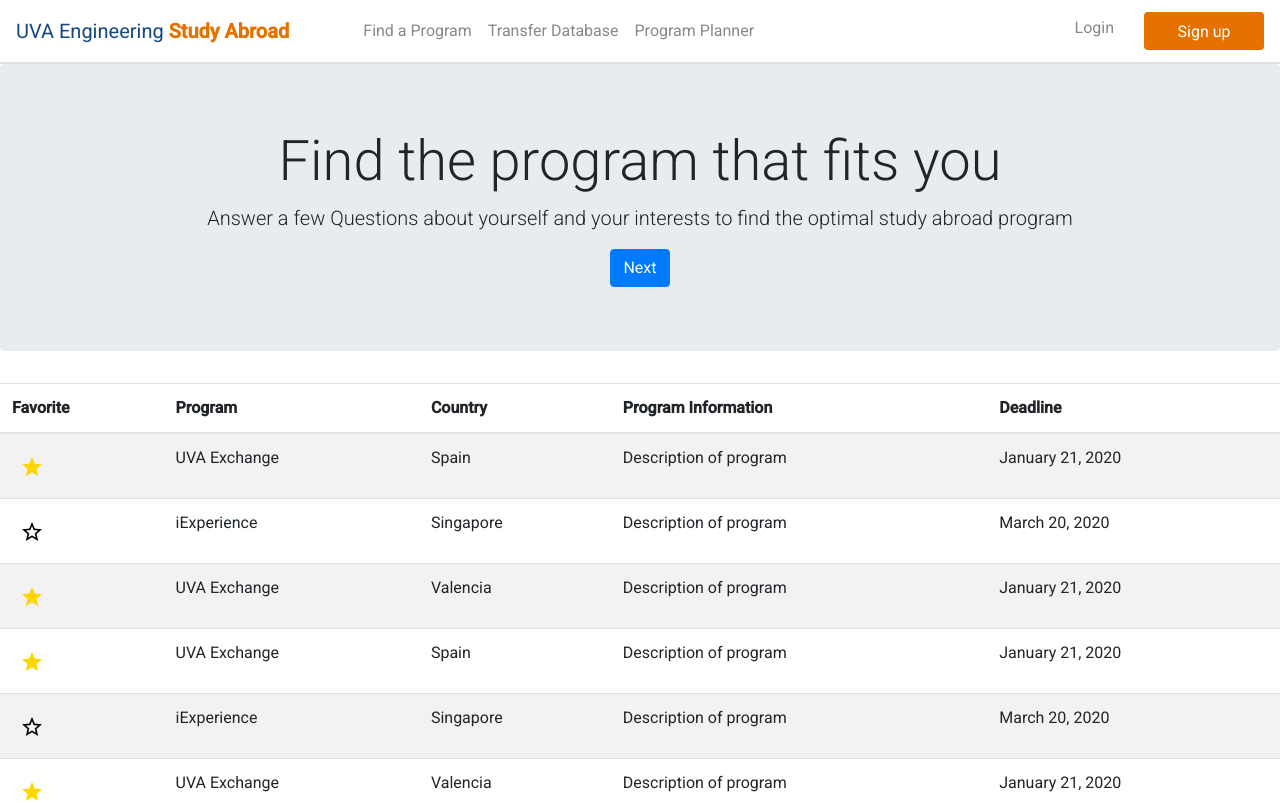
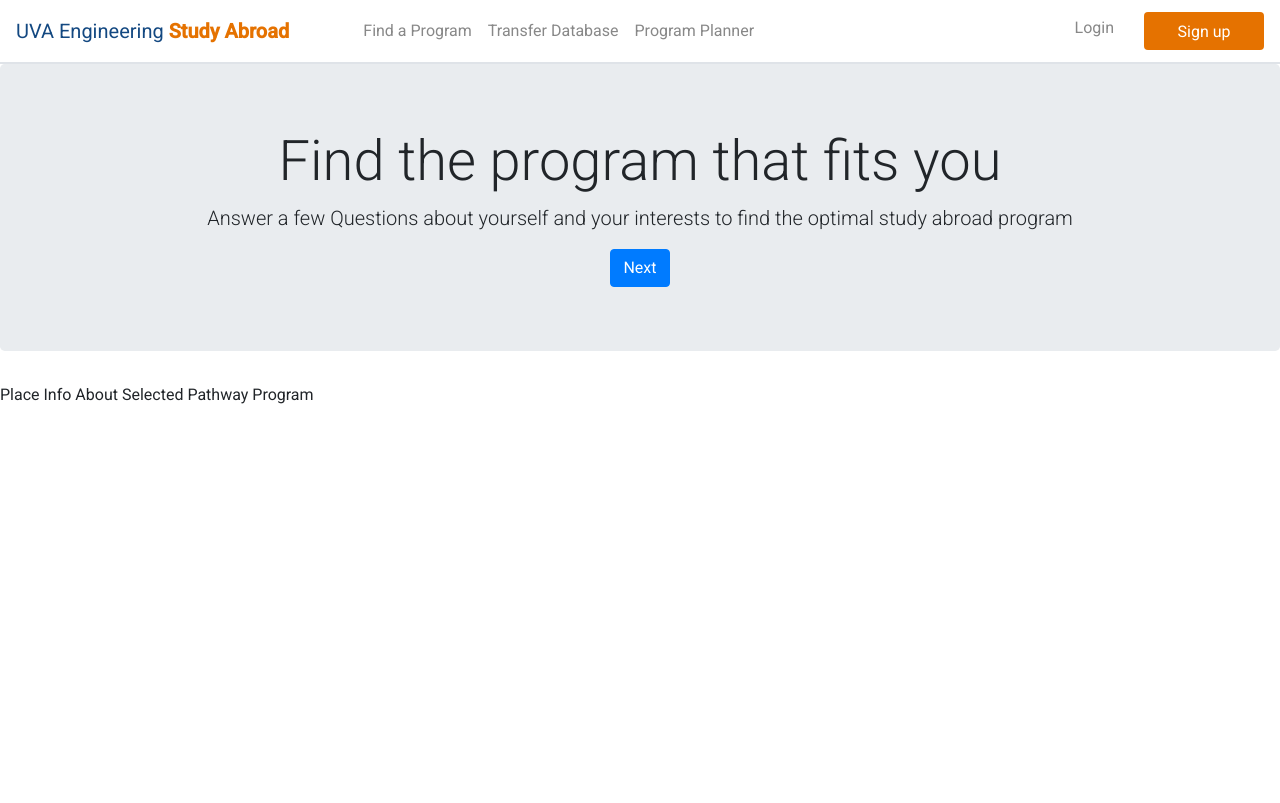
Before and after one commit to shresthayaman/studyAbroad-app, an Angular app: page / in a window 1280 px wide. Shown: the top 803 px of the page. Built offline with nearby package versions, Linux system fonts and the light colour scheme.

Commit message:
removed placeholder table

```diff
--- a/src/app/find-program-page/find-program-page.component.html
+++ b/src/app/find-program-page/find-program-page.component.html
@@ -13,36 +13,5 @@
     </div>
 </div>
 <div>
-  <!-- table of results -->
-<table class="table table-striped">
-    <thead>
-      <tr>
-        <th scope="col">Favorite</th>
-        <th scope="col">Program</th>
-        <th scope="col">Country</th>
-        <th scope="col">Program Information</th>
-        <th scope="col">Deadline</th>
-      </tr>
-    </thead>
-    <!-- loop through programs and create row elements for results -->
-    <tbody>
-      <tr *ngFor="let program of programs; index as i">
-        <td>
-          <!-- conditally render favorites icon based on boolean value -->
-          <ng-template *ngIf="program.favorite; then showBlock; else elseBlock"></ng-template>
-          <ng-template #showBlock>
-            <button (click)="handleFavorite(i)"style="background-color: transparent;" mat-icon-button><mat-icon style="color:gold">star</mat-icon></button>
-          </ng-template>
-          <ng-template #elseBlock>
-            <button (click)="handleFavorite(i)" style="background-color: transparent;" mat-icon-button><mat-icon >star_border</mat-icon></button>
-          </ng-template>
-        </td>
-        <td>{{program.programName}}</td>
-        <td>{{program.country}}</td>
-        <td>{{program.programInfo}}</td>
-        <td>{{program.deadline}}</td>
-      </tr>
-      <tr>
 
-    </tbody>
-  </table>
+<p>Place Info About Selected Pathway Program</p>
```
